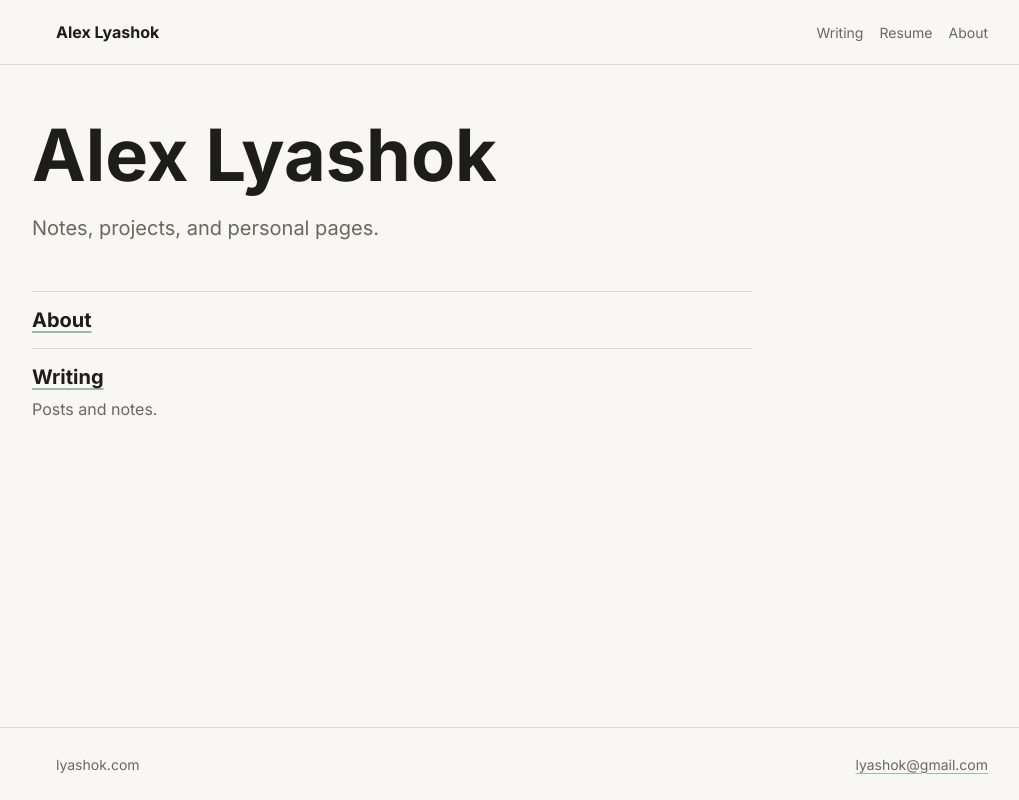
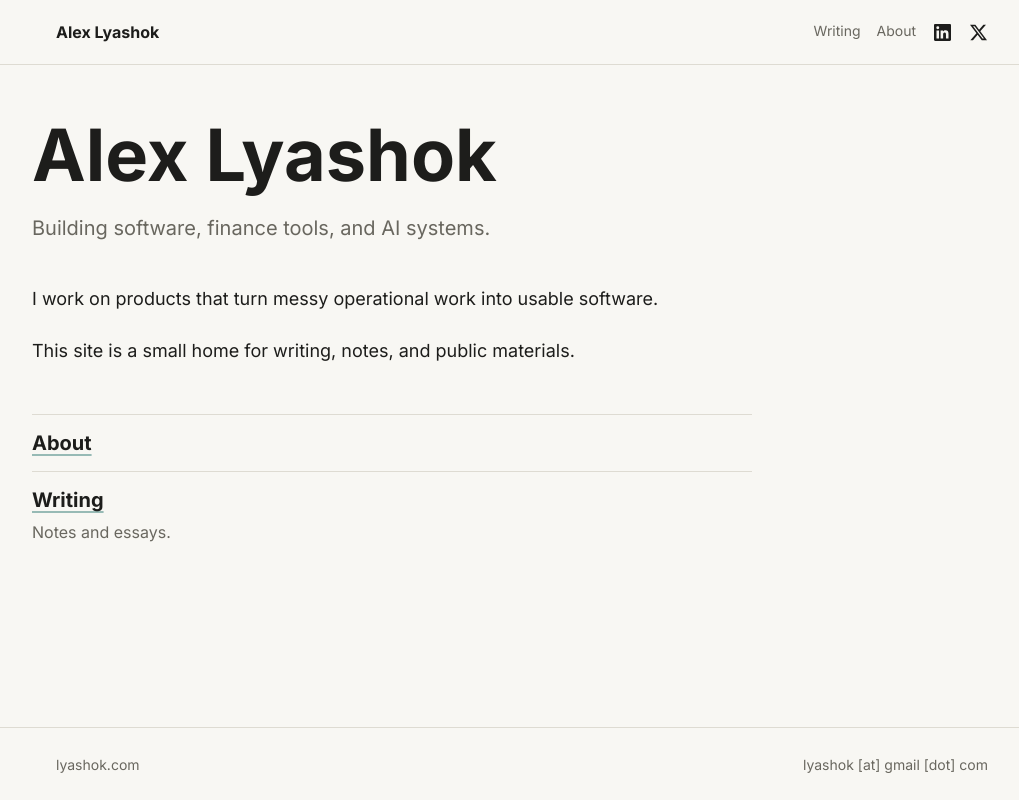
Before and after one commit to olyashok/www-lyashok, a Next.js app: page / in a window 1280 px wide. Shown: the whole page, without its empty margins (118-1137 px from the left). Built offline with nearby package versions, Linux system fonts and the light colour scheme; no server answers.

Commit message:
Polish public copy and social nav

```diff
--- a/app/globals.css
+++ b/app/globals.css
@@ -83,6 +83,21 @@ a:hover {
 
 .nav-links a {
   text-decoration: none;
+}
+
+.social-link {
+  display: inline-flex;
+  width: 20px;
+  height: 20px;
+  align-items: center;
+  justify-content: center;
+  color: var(--fg);
+}
+
+.social-link svg {
+  width: 17px;
+  height: 17px;
+  fill: currentColor;
 }
 
 .main {
--- a/app/layout.tsx
+++ b/app/layout.tsx
@@ -49,8 +49,27 @@ export default function RootLayout({
               </Link>
               <nav className="nav-links" aria-label="Primary">
                 <Link href="/blog">Writing</Link>
-                <a href="https://www.linkedin.com/in/lyashok/">Resume</a>
                 <Link href="/about">About</Link>
+                <a
+                  className="social-link"
+                  href="https://www.linkedin.com/in/lyashok/"
+                  aria-label="LinkedIn"
+                  title="LinkedIn"
+                >
+                  <svg aria-hidden="true" viewBox="0 0 24 24">
+                    <path d="M20.45 20.45h-3.56v-5.57c0-1.33-.02-3.04-1.85-3.04-1.86 0-2.14 1.45-2.14 2.95v5.66H9.34V9h3.42v1.56h.05c.48-.9 1.64-1.85 3.37-1.85 3.61 0 4.28 2.38 4.28 5.47v6.27ZM5.32 7.43a2.06 2.06 0 1 1 0-4.12 2.06 2.06 0 0 1 0 4.12Zm1.78 13.02H3.54V9H7.1v11.45ZM22.22 0H1.77C.79 0 0 .77 0 1.72v20.56C0 23.23.79 24 1.77 24h20.45c.98 0 1.78-.77 1.78-1.72V1.72C24 .77 23.2 0 22.22 0Z" />
+                  </svg>
+                </a>
+                <a
+                  className="social-link"
+                  href="https://x.com/alyashok"
+                  aria-label="X"
+                  title="X"
+                >
+                  <svg aria-hidden="true" viewBox="0 0 24 24">
+                    <path d="M18.9 1.16h3.68l-8.04 9.19L24 22.84h-7.4l-5.8-7.58-6.63 7.58H.49l8.6-9.83L0 1.16h7.59l5.23 6.92 6.08-6.92Zm-1.29 19.48h2.04L6.48 3.25H4.29l13.32 17.39Z" />
+                  </svg>
+                </a>
               </nav>
             </div>
           </header>
@@ -60,7 +79,9 @@ export default function RootLayout({
           <footer className="site-footer">
             <div className="site-inner footer-content">
               <span>lyashok.com</span>
-              <a href="mailto:lyashok@gmail.com">lyashok@gmail.com</a>
+              <span aria-label="Email: lyashok at gmail dot com">
+                lyashok [at] gmail [dot] com
+              </span>
             </div>
           </footer>
         </div>
--- a/content/about/index.md
+++ b/content/about/index.md
@@ -2,3 +2,7 @@
 title: "About"
 type: page
 ---
+
+I'm Alex Lyashok. I build software products across finance, operations, and applied AI.
+
+You can find more background on [LinkedIn](https://www.linkedin.com/in/lyashok/).
--- a/content/blog/index.md
+++ b/content/blog/index.md
@@ -1,5 +1,7 @@
 ---
 title: "Writing"
-summary: "Posts and notes."
+summary: "Notes and essays."
 type: page
 ---
+
+Occasional notes on software, finance, AI, and the things I am working through.
--- a/content/index.md
+++ b/content/index.md
@@ -1,5 +1,9 @@
 ---
 title: "Alex Lyashok"
-summary: "Notes, projects, and personal pages."
+summary: "Building software, finance tools, and AI systems."
 type: page
 ---
+
+I work on products that turn messy operational work into usable software.
+
+This site is a small home for writing, notes, and public materials.
--- a/content/privacy/index.md
+++ b/content/privacy/index.md
@@ -8,4 +8,4 @@ This site uses Google Analytics only after consent. Analytics helps understand a
 
 You can decline analytics from the consent banner. You can change your choice later by clearing the `klaro` cookie for this site and reloading.
 
-For questions, email [lyashok@gmail.com](mailto:lyashok@gmail.com).
+For questions, email lyashok [at] gmail [dot] com.
```
